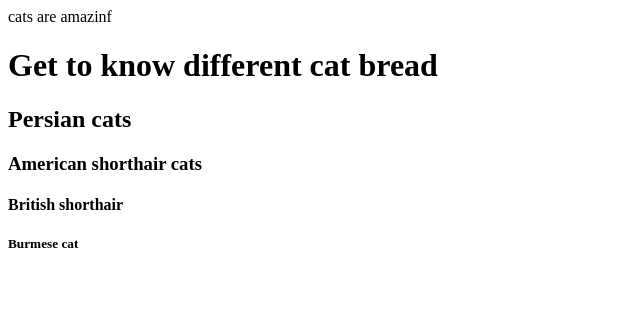
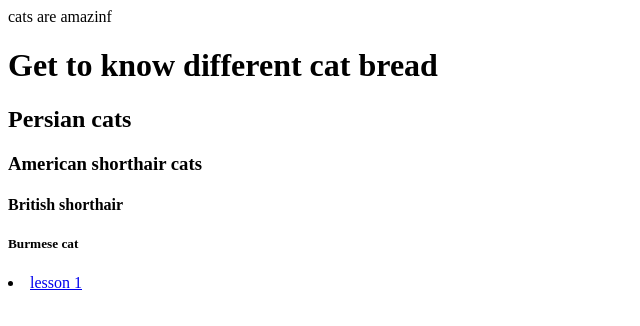
Before and after one commit to flavia428/flavia428.github.io, a plain HTML site: page Cat.html in a window 1280 px wide. Shown: the whole page, without its empty margins (0-640 px from the left). Drawn offline with Linux system fonts and the light colour scheme.

Commit message:
Update Cat.html

```diff
--- a/Cat.html
+++ b/Cat.html
@@ -7,5 +7,6 @@
         <h3> American shorthair cats</h3>
         <h4> British shorthair</h4>
     <h5>Burmese cat</h5>
+    <li><a href="./persiancats.html">lesson 1 </a></li>
   </body>
 </htmnl>
```
